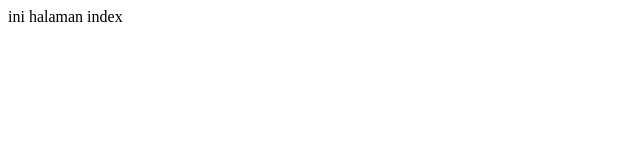
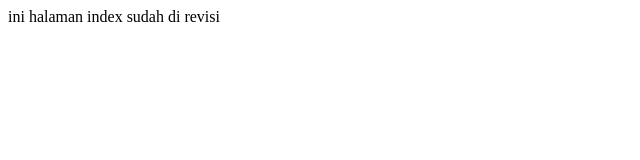
Before and after one commit to RAZKAABYASA/gitgui, a plain HTML site: page index.html in a window 1280 px wide. Shown: the whole page, without its empty margins (0-640 px from the left). Drawn offline with Linux system fonts and the light colour scheme.

Commit message:
commit 2

```diff
--- a/index.html
+++ b/index.html
@@ -1,4 +1,4 @@
 <html>
 <title>text index</title>
-<body>ini halaman index</body>
+<body>ini halaman index sudah di revisi</body>
 <html>
```
